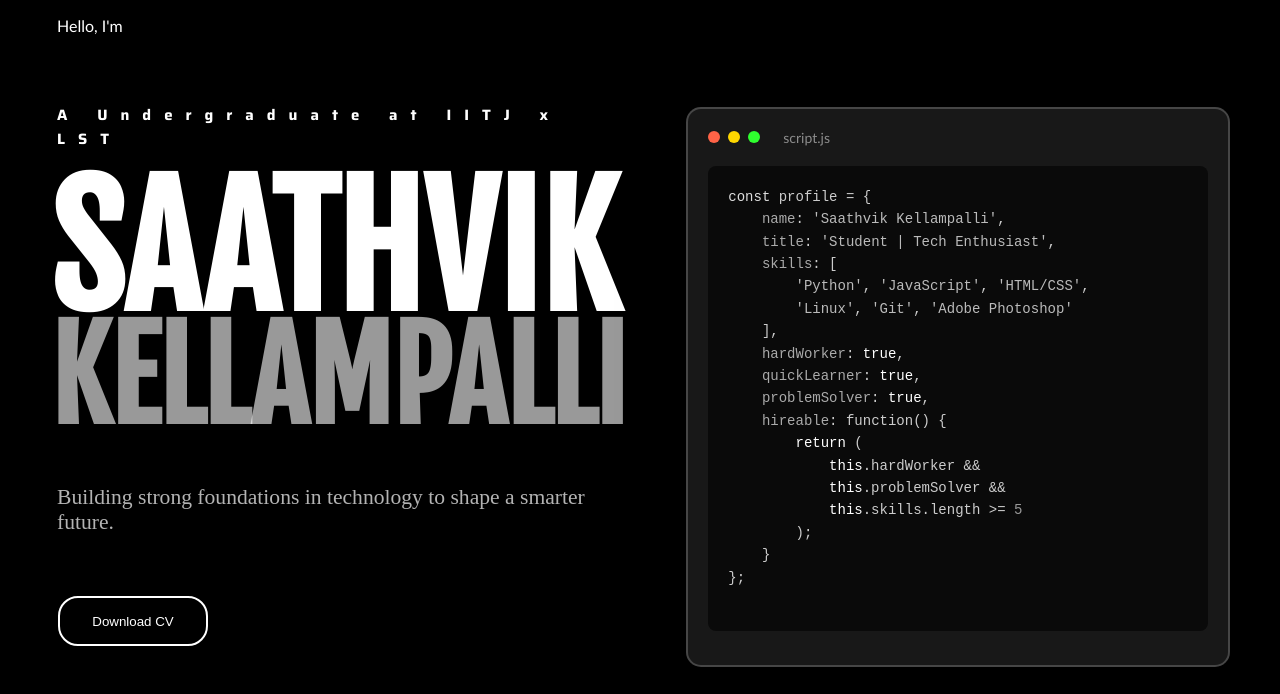
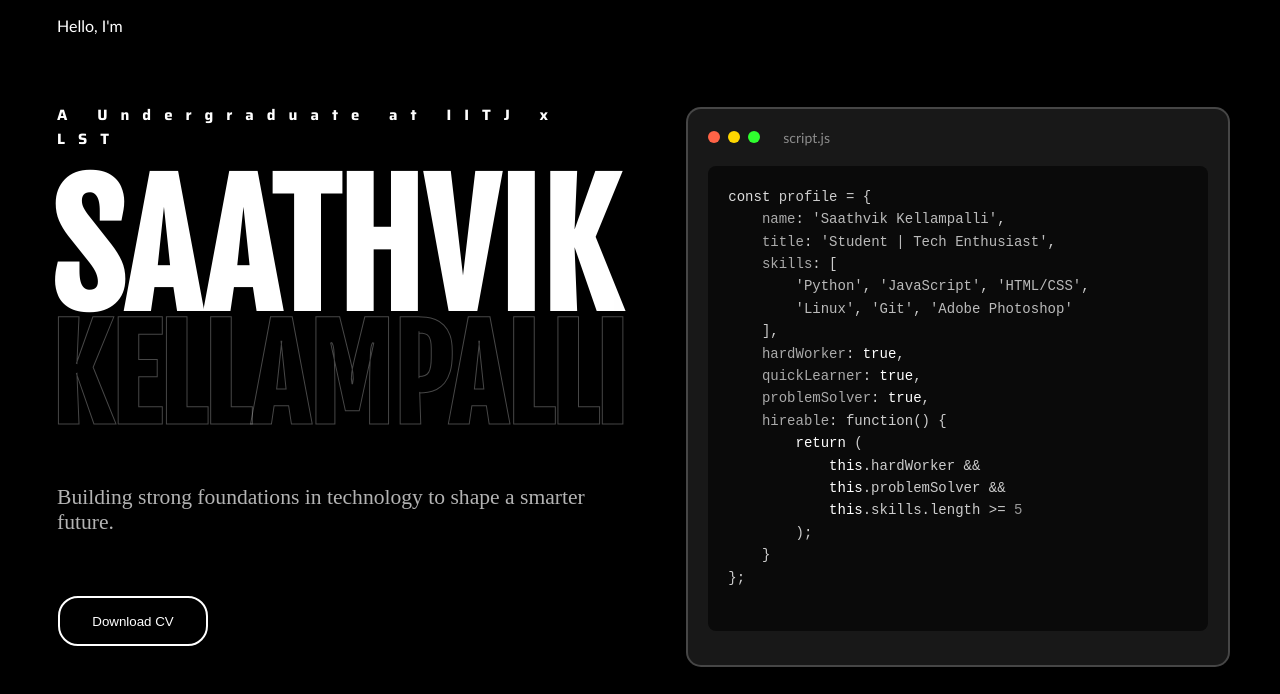
Before and after one commit to broskell/Personal-Portfolio, a plain HTML site: page index.html in a window 1280 px wide. In both pictures the pointer is over the element "KELLAMPALLI". Shown: the top 694 px of the page. Drawn offline with Linux system fonts and the light colour scheme; a web font is replaced by a local one.

Commit message:
gave webkit-text-stroke to last name

```diff
--- a/styles.css
+++ b/styles.css
@@ -62,12 +62,14 @@ body {
     padding: 0;
     border: 0;
     line-height: 0.9;
-    color: rgb(200, 194, 194);
+    color: white;;
+    -webkit-text-stroke: 1px rgba(255, 255, 255, 0.280);
 }
 
+
 #name h1+h1:hover {
-    color: #ffffff99;
-    transition: 1.5s;
+    color: black;
+    transition: 2.5s;
 }
 
 #name:hover {
```
